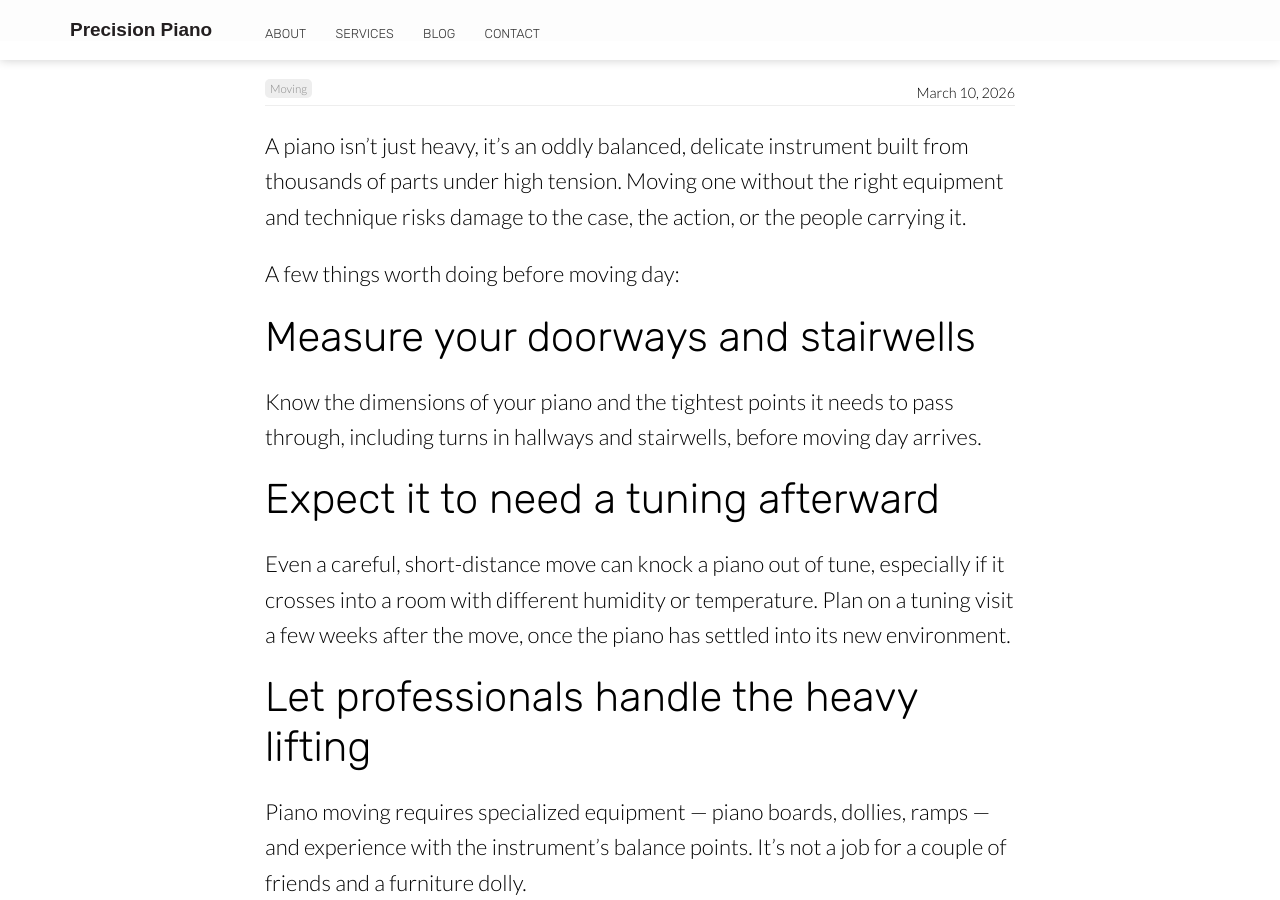
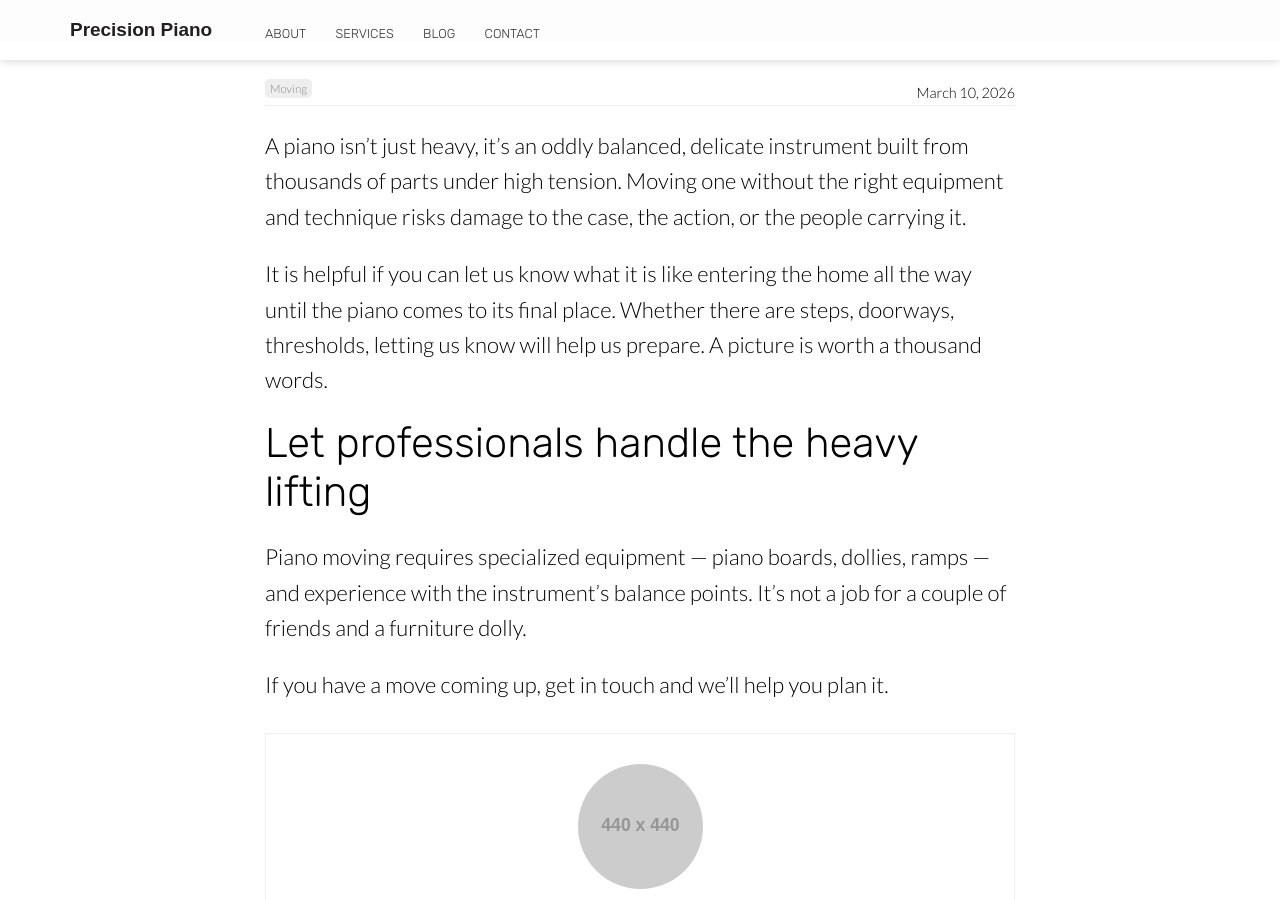
Before and after one commit to precision-piano/precision-piano, a Jekyll site: the page built from _posts/2026-03-10-preparing-for-a-piano-move.md, in a window 1280 px wide and 900 px high, scrolled down 859 px. Built offline with Jekyll 4.4.1, drawn with Linux system fonts in a browser that asks for light colours.

Commit message:
Update 2026-03-10-preparing-for-a-piano-move.md

```diff
--- a/_posts/2026-03-10-preparing-for-a-piano-move.md
+++ b/_posts/2026-03-10-preparing-for-a-piano-move.md
@@ -9,15 +9,8 @@ author_staff_member: frank
 ---
 A piano isn't just heavy, it's an oddly balanced, delicate instrument built from thousands of parts under high tension. Moving one without the right equipment and technique risks damage to the case, the action, or the people carrying it.
 
-A few things worth doing before moving day:
+It is helpful if you can let us know what it is like entering the home all the way until the piano comes to its final place. Whether there are steps, doorways, thresholds, letting us know will help us prepare. A picture is worth a thousand words.
 
-## Measure your doorways and stairwells
-
-Know the dimensions of your piano and the tightest points it needs to pass through, including turns in hallways and stairwells, before moving day arrives.
-
-## Expect it to need a tuning afterward
-
-Even a careful, short-distance move can knock a piano out of tune, especially if it crosses into a room with different humidity or temperature. Plan on a tuning visit a few weeks after the move, once the piano has settled into its new environment.
 
 ## Let professionals handle the heavy lifting
 
```
